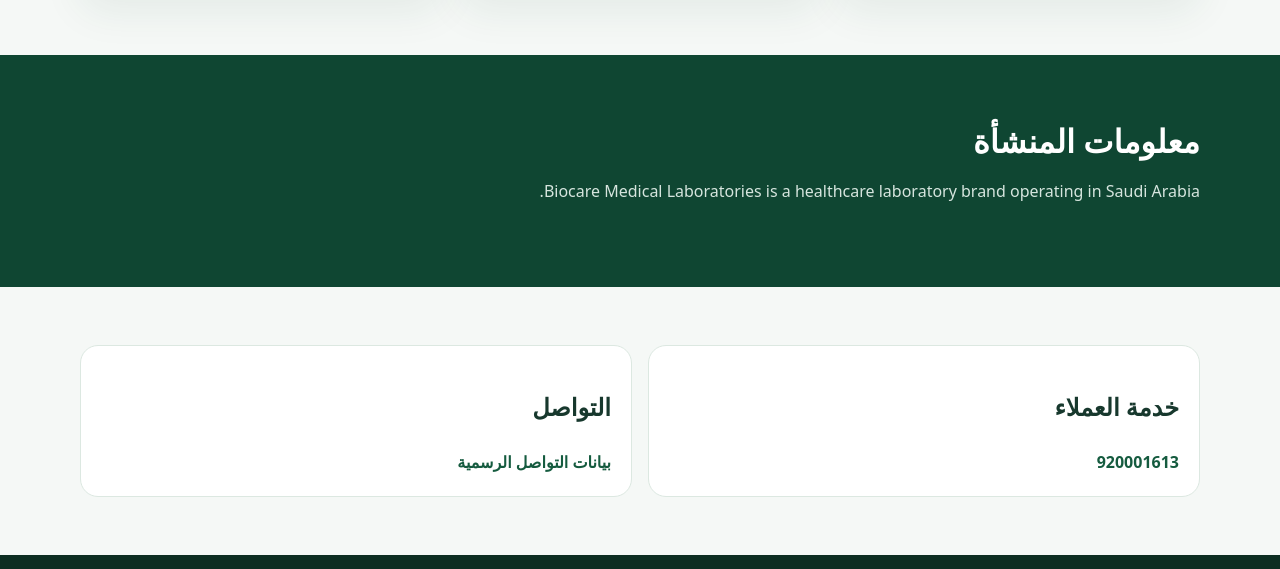
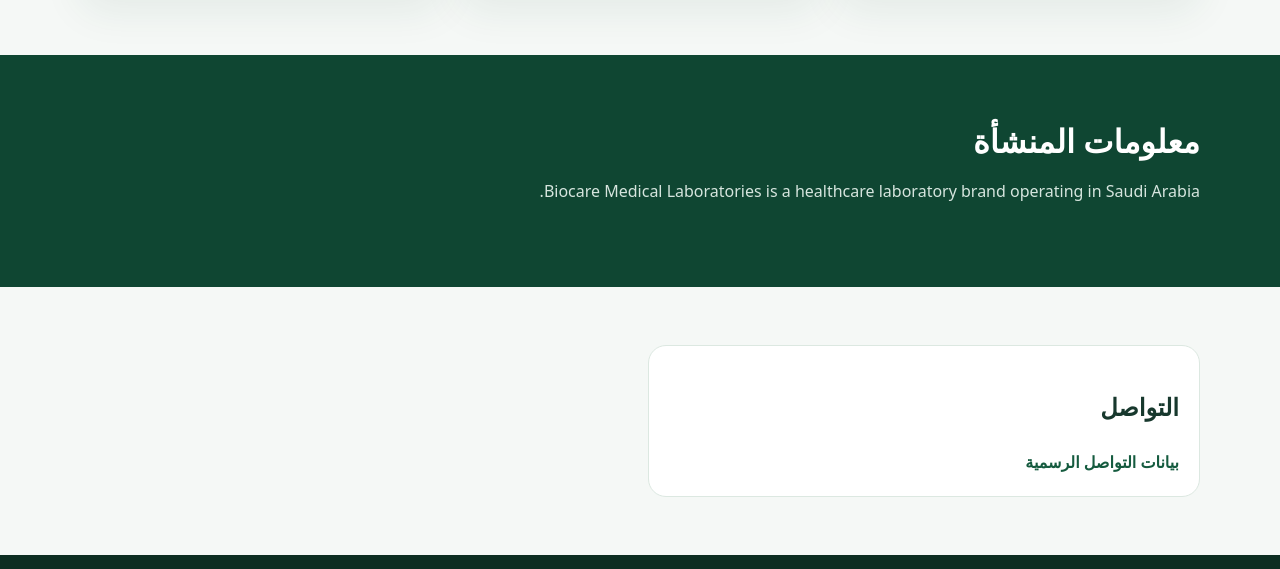
Before and after one commit to Etminan2021/biocare, a plain HTML site: page index.html in a window 1280 px wide. Shown: the part 857-1426 px from the top of the page. Drawn offline with Linux system fonts and the light colour scheme.

Commit message:
chore(web): remove customer service number from index.html

```diff
--- a/index.html
+++ b/index.html
@@ -5,5 +5,5 @@
 <aside class="hero-card"><h2>Business Information</h2><div class="facts"><div class="fact"><span>Brand</span><b>Biocare Medical Laboratories</b></div><div class="fact"><span>Legal operator</span><b>مختبرات بيوكير الطبية</b></div><div class="fact"><span>Unified National No.</span><b dir="ltr">7036240898</b></div><div class="fact"><span>Country</span><b>Saudi Arabia</b></div></div></aside></div></section>
 <section><div class="wrap"><div class="section-head"><h2>خدماتنا</h2><p>خدمات مخبرية وخدمة عملاء للأفراد والجهات.</p></div><div class="grid"><article class="card"><h3>الفحوص المخبرية</h3><p>تحاليل مخبرية روتينية وتخصصية بحسب الخدمات المتاحة.</p></article><article class="card"><h3>الباقات الصحية</h3><p>باقات فحوص صحية منظمة للأفراد.</p></article><article class="card"><h3>خدمة العملاء والجهات</h3><p>دعم للاستفسارات والخدمات والتعاقدات.</p></article></div></div></section>
 <section class="legal"><div class="wrap"><div class="section-head"><h2>معلومات المنشأة</h2><p>Biocare Medical Laboratories is a healthcare laboratory brand operating in Saudi Arabia.</p></div></div></section>
-<section><div class="wrap contact-grid"><div class="contact-box"><h2>خدمة العملاء</h2><a href="tel:920001613" dir="ltr">920001613</a></div><div class="contact-box"><h2>التواصل</h2><a href="contact.html">بيانات التواصل الرسمية</a></div></div></section>
+<section><div class="wrap contact-grid"><div class="contact-box"><h2>التواصل</h2><a href="contact.html">بيانات التواصل الرسمية</a></div></div></section>
 </main><footer><div class="wrap footer-grid"><div><img src="logo-full.png" alt="Biocare" style="height:48px;filter:brightness(0) invert(1);opacity:.95"><p>Biocare Medical Laboratories — Saudi Arabia.</p><div class="small">Unified National Number 7036240898</div></div><div><h4>روابط</h4><a href="about.html">من نحن</a><a href="services.html">الخدمات</a><a href="contact.html">التواصل</a></div><div><h4>السياسات</h4><a href="privacy.html">سياسة الخصوصية</a><a href="terms.html">الشروط والأحكام</a></div></div></footer></body></html>
```
